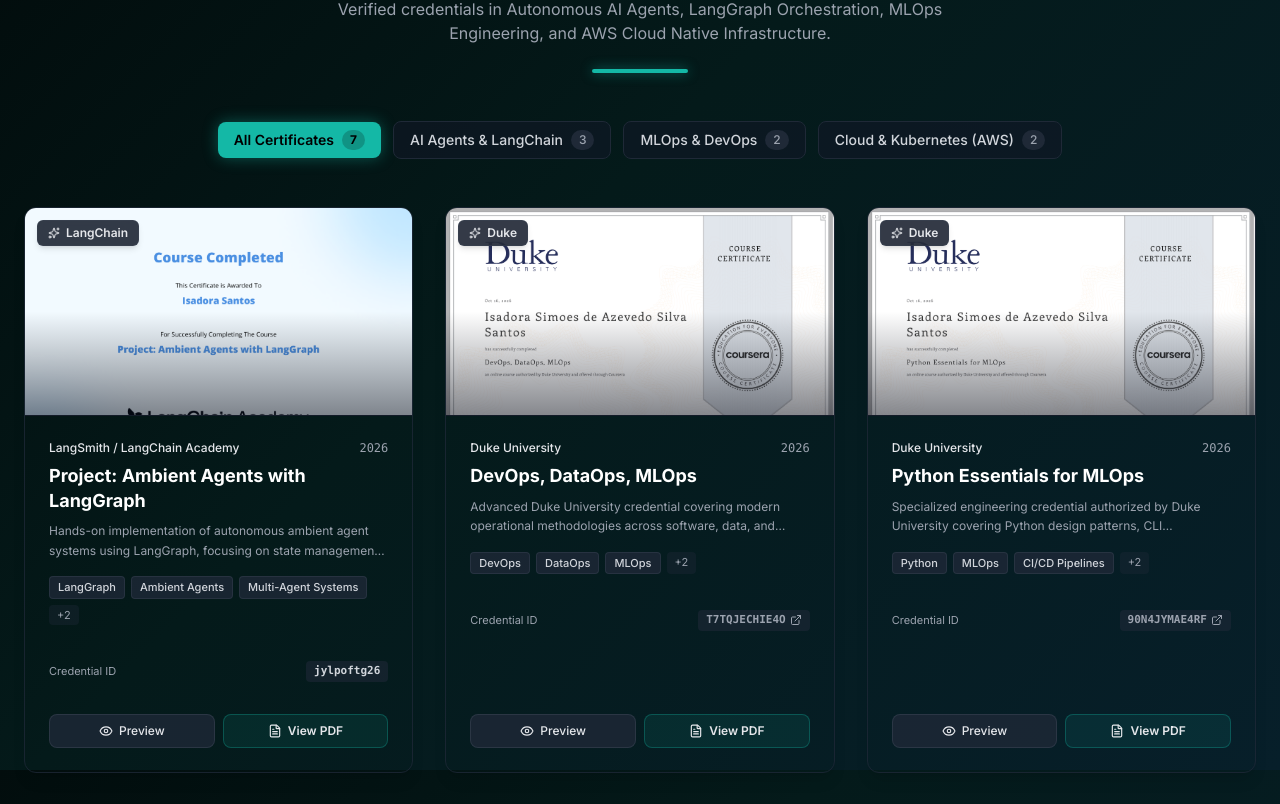
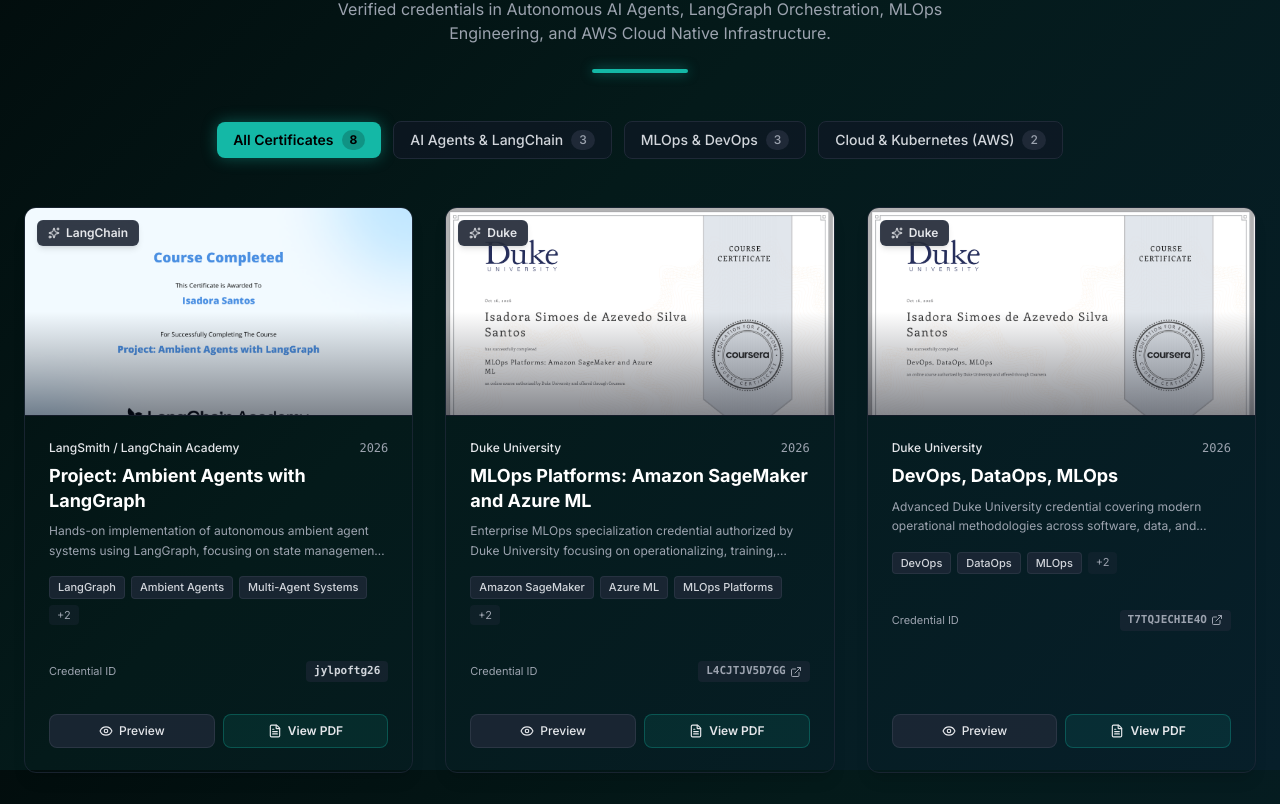
Before and after one commit to santosisadora/myportfolio, a React (Vite) app: page / in a window 1280 px wide. Shown: the part 3230-4034 px from the top of the page. Built offline with nearby package versions, Linux system fonts and the light colour scheme.

Commit message:
feat: add Duke University MLOps Platforms Amazon SageMaker and Azure ML certificate

```diff
--- a/src/components/Certifications.jsx
+++ b/src/components/Certifications.jsx
@@ -26,6 +26,20 @@
     pdf: "/LangSmith-certificate-ambient agents-Project.pdf",
     description: "Hands-on implementation of autonomous ambient agent systems using LangGraph, focusing on state management, persistence, human-in-the-loop controls, and production multi-agent architectures.",
     skills: ["LangGraph", "Ambient Agents", "Multi-Agent Systems", "State Persistence", "Human-in-the-Loop"]
+  },
+  {
+    id: "duke-mlops-platforms-sagemaker-azure",
+    title: "MLOps Platforms: Amazon SageMaker and Azure ML",
+    issuer: "Duke University",
+    issuerBadge: "Duke",
+    category: "mlops",
+    date: "2026",
+    credentialId: "L4CJTJV5D7GG",
+    verifyUrl: "https://coursera.org/verify/L4CJTJV5D7GG",
+    image: "/certificates/duke-mlops-platforms-sagemaker-azure.png",
+    pdf: "/Duke-certificate-MLOps-Platforms-Amazon-SageMaker-and-Azure-ML.pdf",
+    description: "Enterprise MLOps specialization credential authorized by Duke University focusing on operationalizing, training, tuning, and deploying scalable machine learning models on Amazon SageMaker and Microsoft Azure ML.",
+    skills: ["Amazon SageMaker", "Azure ML", "MLOps Platforms", "Model Deployment", "Cloud ML"]
   },
   {
     id: "duke-devops-dataops-mlops",
```
Also changed, not shown: public/certificates/duke-mlops-platforms-sagemaker-azure.png (added), 1 other file (tests, documents, lock files or other folders).
